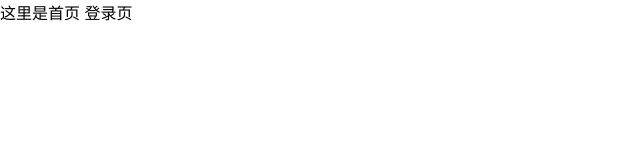
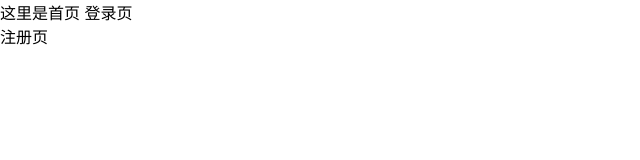
Before and after one commit to swl-Saber/vue, a Vue app: page / in a window 1280 px wide. Shown: the top 160 px of the page, without its empty margins (0-640 px from the left). Built offline with nearby package versions, Linux system fonts and the light colour scheme; a small style sheet from the web is missing.

Commit message:
在首页加入注册页链接

```diff
--- a/src/views/Home.vue
+++ b/src/views/Home.vue
@@ -1,7 +1,8 @@
 <template>
   <div class="home">
     这里是首页
-    <router-link to="./login">登录页</router-link>
+    <router-link to="./login">登录页</router-link> <br />
+    <router-link to="./register">注册页</router-link>
   </div>
 </template>
 
```
